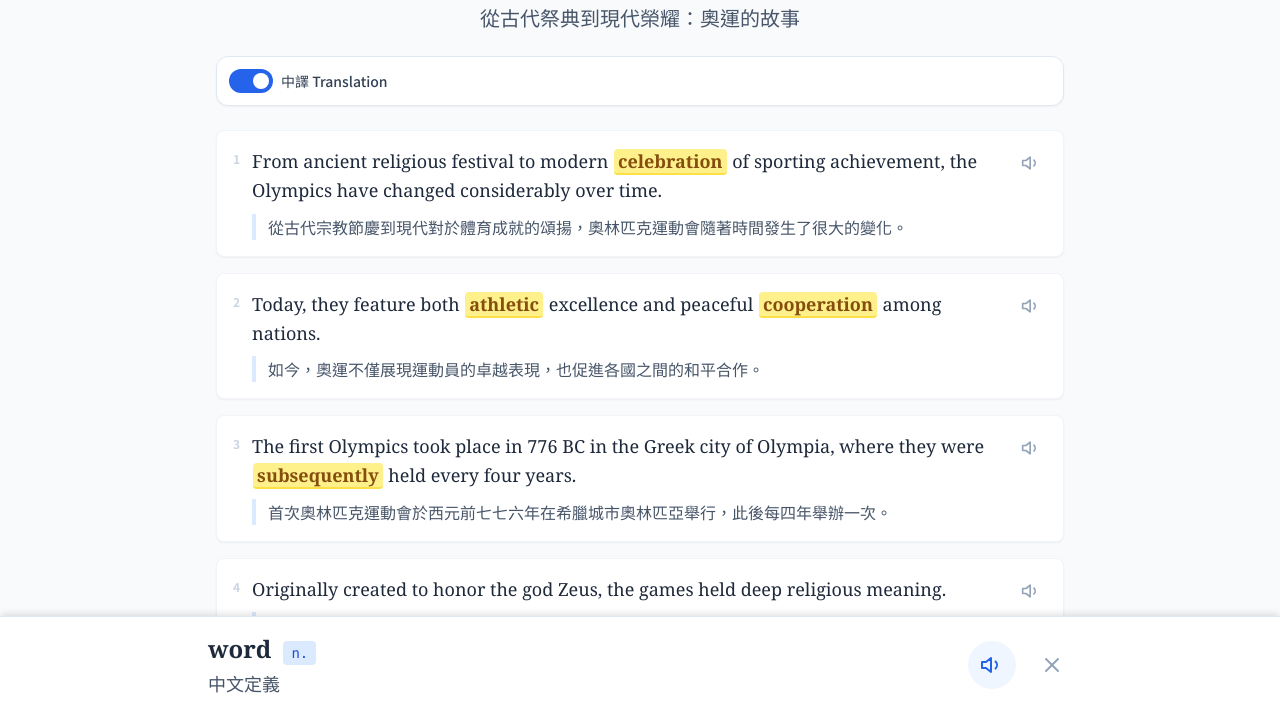
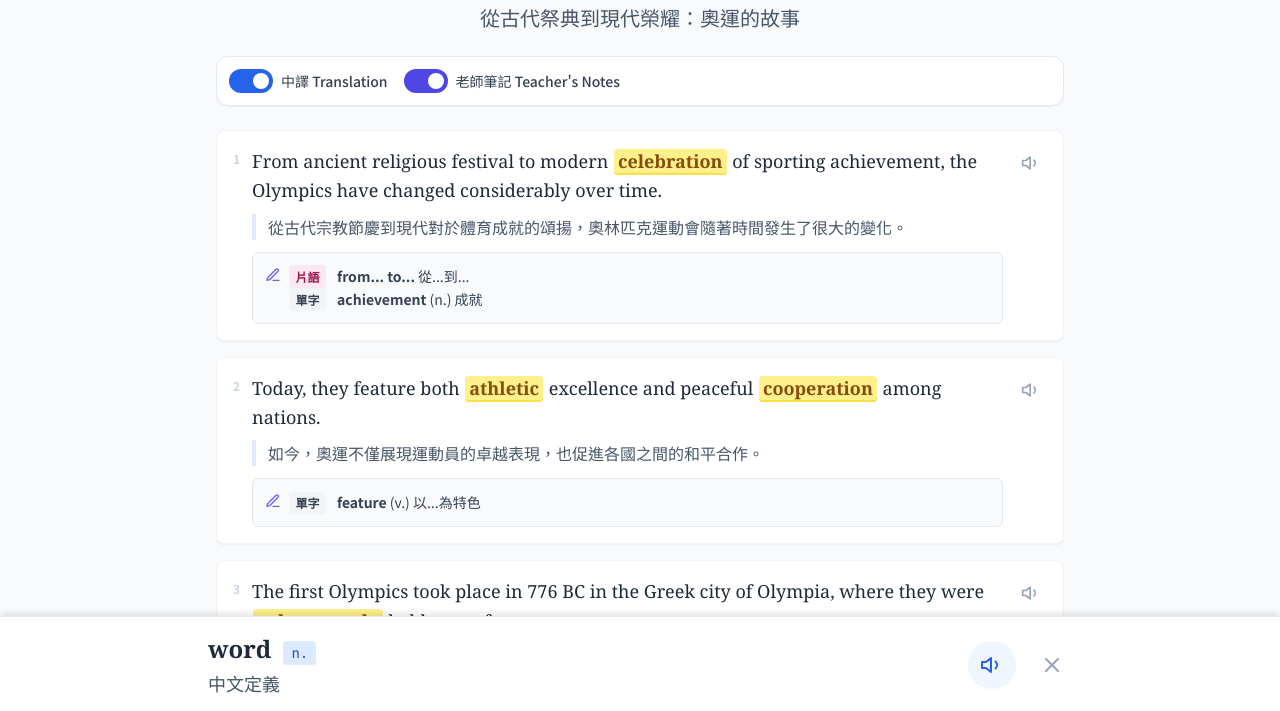
Before and after one commit to isahung-87/Nov.All-.Unit2, a plain HTML site: page index.html in a window 1280 px wide. Shown: the part 184-895 px from the top of the page. Drawn offline with nearby package versions, Linux system fonts and the light colour scheme.

Commit message:
更新 index.html via EZPage

```diff
--- a/index.html
+++ b/index.html
@@ -36,6 +36,20 @@
             color: #000;
             transform: translateY(-1px);
         }
+
+        /* Note Badge Styles */
+        .note-badge {
+            display: inline-block;
+            font-size: 0.75rem;
+            font-weight: 700;
+            padding: 0.1rem 0.4rem;
+            border-radius: 0.25rem;
+            margin-right: 0.5rem;
+        }
+        .note-badge.grammar { background-color: #dbeafe; color: #1e40af; } /* Blue */
+        .note-badge.phrase { background-color: #fce7f3; color: #9d174d; } /* Pink */
+        .note-badge.pattern { background-color: #dcfce7; color: #166534; } /* Green */
+        .note-badge.vocab { background-color: #f3f4f6; color: #374151; } /* Gray */
 
         /* Hide scrollbar for tab navigation */
         .no-scrollbar::-webkit-scrollbar { display: none; }
@@ -135,31 +149,36 @@
                 id: 1,
                 english: "From ancient religious festival to modern celebration of sporting achievement, the Olympics have changed considerably over time.",
                 chinese: "從古代宗教節慶到現代對於體育成就的頌揚，奧林匹克運動會隨著時間發生了很大的變化。",
-                keywords: ["celebration"]
+                keywords: ["celebration"],
+                note: "<span class='note-badge phrase'>片語</span> <strong>from... to...</strong> 從...到...<br><span class='note-badge vocab'>單字</span> <strong>achievement</strong> (n.) 成就"
             },
             {
                 id: 2,
                 english: "Today, they feature both athletic excellence and peaceful cooperation among nations.",
                 chinese: "如今，奧運不僅展現運動員的卓越表現，也促進各國之間的和平合作。",
-                keywords: ["athletic", "cooperation"]
+                keywords: ["athletic", "cooperation"],
+                note: "<span class='note-badge vocab'>單字</span> <strong>feature</strong> (v.) 以...為特色"
             },
             {
                 id: 3,
                 english: "The first Olympics took place in 776 BC in the Greek city of Olympia, where they were subsequently held every four years.",
                 chinese: "首次奧林匹克運動會於西元前七七六年在希臘城市奧林匹亞舉行，此後每四年舉辦一次。",
-                keywords: ["subsequently"]
+                keywords: ["subsequently"],
+                note: "<span class='note-badge grammar'>文法</span> <strong>where</strong> 為非限定關副，引導子句補充說明先行詞 <em>Olympia</em>。"
             },
             {
                 id: 4,
                 english: "Originally created to honor the god Zeus, the games held deep religious meaning.",
                 chinese: "奧運最初是為了敬奉宙斯神而設立，具有深厚的宗教意義。",
-                keywords: []
+                keywords: [],
+                note: "<span class='note-badge grammar'>句型</span> <strong>分詞構句</strong>：原句為 <em>Because the games were originally created...</em>，省略連接詞與主詞，<em>were created</em> 改為 <em>created</em>。"
             },
             {
                 id: 5,
                 english: "Athletic competition was paired with sacrifices and singing, and people believed Zeus decided the victors.",
                 chinese: "體育競賽與祭祀和歌唱活動相結合，且人們相信勝利者由宙斯決定。",
-                keywords: ["sacrifices"]
+                keywords: ["sacrifices"],
+                note: "<span class='note-badge phrase'>片語</span> <strong>be paired with</strong> 與...搭配、結合"
             },
             {
                 id: 6,
@@ -183,7 +202,8 @@
                 id: 9,
                 english: "Only freeborn Greek men could participate, and it’s thought that they competed naked.",
                 chinese: "當時只有自由出身的希臘男性可參賽，且據說他們是裸體參加比賽。",
-                keywords: []
+                keywords: [],
+                note: "<span class='note-badge pattern'>句型</span> <strong>It is thought that...</strong> 一般認為/相信...<br><span class='note-badge grammar'>文法</span> <strong>naked</strong> (adj.) 在此作主詞補語，修飾主詞 <em>they</em>。"
             },
             {
                 id: 10,
@@ -201,49 +221,60 @@
                 id: 12,
                 english: "The games were protected by the Ekecheiria, or “Olympic truce.”",
                 chinese: "當時的奧運受到奧林匹克休戰協議（Ekecheiria）的保護。",
-                keywords: []
+                keywords: [],
+                note: "<span class='note-badge vocab'>單字</span> <strong>Ekecheiria</strong> 古希臘語「停戰」 (truce)。"
             },
             {
                 id: 13,
                 english: "Though not always observed, it called for a temporary peace to allow competitors and spectators from different regions to come together and enjoy the games.",
                 chinese: "雖然這項協議並非總是遵守，但它呼籲暫時停戰，讓來自不同地區的參賽者與觀眾能齊聚一堂、享受奧運盛事。",
-                keywords: []
+                keywords: [],
+                note: "<span class='note-badge phrase'>重點片語</span> <strong>call for</strong> 呼籲、要求；需要。"
             },
             {
                 id: 14,
                 english: "In 1896, the Frenchman Pierre de Coubertin set the stage for the modern Olympic Games by organizing the first Summer Olympics in Athens.",
                 chinese: "一八九六年，法國人皮耶．德．古柏坦在雅典籌辦了首屆夏季奧運會，為現代奧運奠定了基礎。",
-                keywords: []
+                keywords: [],
+                note: "<span class='note-badge phrase'>重點片語</span> <strong>set the stage for</strong> 為...鋪路、奠定基礎。"
             },
             {
                 id: 15,
+                english: "Today, the games are hosted by a different country every four years, with the Summer and Winter Olympics separated by two years.",
+                chinese: "如今，奧運會每四年由不同國家主辦，夏季與冬季奧運則相隔兩年舉行。",
+                keywords: [],
+                note: "<span class='note-badge grammar'>文法</span> <strong>with + O + OC</strong> 附帶狀況：<em>with</em> (介) + <em>Summer/Winter Olympics</em> (受詞) + <em>separated</em> (過去分詞作補語)。"
+            },
+            {
+                id: 16,
                 english: "Currently, there are 43 sports on the Olympic program.",
                 chinese: "目前，奧運會共有四十三種運動。",
                 keywords: []
             },
             {
-                id: 16,
+                id: 17,
                 english: "Winners in each event are given medals (gold, silver, or bronze), and while there’s no official prize money, athletes may receive monetary rewards from their home countries or sponsors.",
                 chinese: "每個項目的勝者會獲得獎牌（金牌、銀牌或銅牌），雖然沒有官方獎金，但運動員可能會從自己國家或贊助商那裡獲得獎勵。",
                 keywords: ["bronze", "monetary"]
             },
             {
-                id: 17,
+                id: 18,
                 english: "Coubertin’s vision for the Olympics went beyond athleticism.",
                 chinese: "古柏坦對奧運的願景超越了運動競技本身。",
                 keywords: []
             },
             {
-                id: 18,
+                id: 19,
                 english: "He believed sport should promote strong moral character.",
                 chinese: "他認為體育應培養健全的道德品格。",
                 keywords: []
             },
             {
-                id: 19,
+                id: 20,
                 english: "Early guiding principles—“encouraging effort,” “preserving human dignity,” and “developing harmony”—remain central today.",
                 chinese: "早期的指導原則──「鼓勵努力」、「維護人的尊嚴」以及「培養和諧」──至今仍是核心價值。",
-                keywords: ["preserving", "dignity", "harmony"]
+                keywords: ["preserving", "dignity", "harmony"],
+                note: "<span class='note-badge vocab'>核心價值</span> <strong>preserving human dignity</strong> 維護人的尊嚴；<strong>developing harmony</strong> 培養和諧。"
             }
         ];
 
@@ -285,6 +316,7 @@
         // --- STATE & UTILS ---
         let currentTab = 'read';
         let showChinese = true;
+        let showNotes = true; // Default to showing notes
         let quizAnswers = {};
         let quizSubmitted = false;
         const synth = window.speechSynthesis;
@@ -370,6 +402,15 @@
                                 </div>
                                 <span class="text-sm font-medium text-slate-700">中譯 Translation</span>
                             </label>
+
+                            <!-- Toggle Notes -->
+                            <label class="flex items-center gap-2 cursor-pointer">
+                                <div class="relative inline-flex h-6 w-11 items-center rounded-full transition-colors ${showNotes ? 'bg-indigo-600' : 'bg-slate-300'}">
+                                    <input type="checkbox" class="sr-only" onchange="toggleNotes()" ${showNotes ? 'checked' : ''}>
+                                    <span class="inline-block h-4 w-4 transform rounded-full bg-white transition-transform ${showNotes ? 'translate-x-6' : 'translate-x-1'}"></span>
+                                </div>
+                                <span class="text-sm font-medium text-slate-700">老師筆記 Teacher's Notes</span>
+                            </label>
                         </div>
                     </div>
 
@@ -389,6 +430,17 @@
 
                                 ${showChinese ? `
                                 <p class="text-slate-600 text-base leading-relaxed border-l-4 border-blue-100 pl-3 mt-2">${sent.chinese}</p>
+                                ` : ''}
+
+                                ${showNotes && sent.note ? `
+                                <div class="mt-3 bg-slate-50 border border-slate-200 rounded-md p-3 text-sm text-slate-700 animate-slide-up">
+                                    <div class="flex items-start gap-2">
+                                        <svg xmlns="http://www.w3.org/2000/svg" class="w-4 h-4 text-indigo-500 mt-0.5 flex-shrink-0" viewBox="0 0 24 24" fill="none" stroke="currentColor" stroke-width="2" stroke-linecap="round" stroke-linejoin="round"><path d="M12 20h9"/><path d="M16.5 3.5a2.12 2.12 0 0 1 3 3L7 19l-4 1 1-4Z"/></svg>
+                                        <div class="flex-1 leading-relaxed">
+                                            ${sent.note}
+                                        </div>
+                                    </div>
+                                </div>
                                 ` : ''}
                             </div>
                             <button onclick="speak('${sent.english.replace(/'/g, "\\'")}')" class="h-8 w-8 flex items-center justify-center rounded-full text-slate-400 hover:text-blue-600 hover:bg-blue-50 transition-colors flex-shrink-0">
@@ -572,6 +624,11 @@
             renderReader();
         };
 
+        window.toggleNotes = function() {
+            showNotes = !showNotes;
+            renderReader();
+        };
+
         window.selectOption = function(qId, optIdx) {
             quizAnswers[qId] = optIdx;
             renderQuiz();
```
